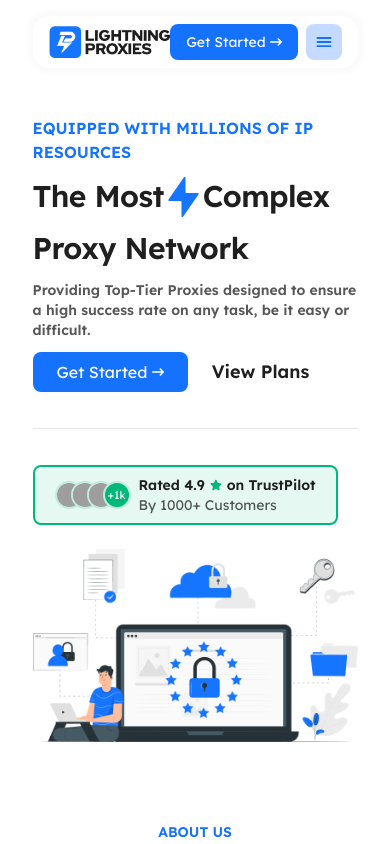
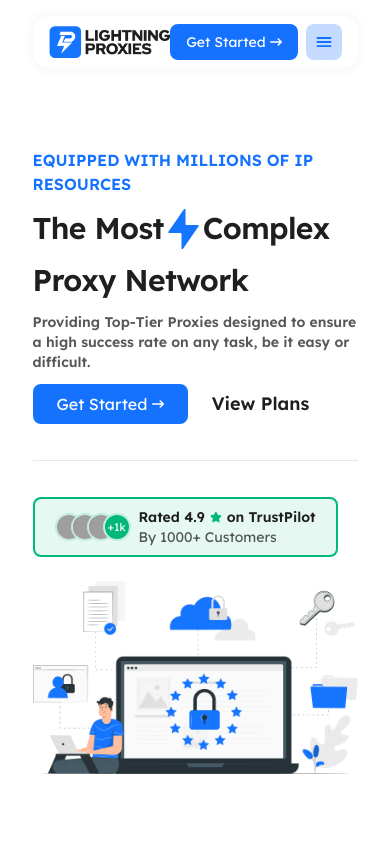
Before and after one commit to voldev94321/lightening, a Next.js app: page / in a window 390 px wide. Shown: the top 844 px of the page. Built offline with nearby package versions, Linux system fonts and the light colour scheme; grey boxes are pictures that could not be loaded.

Commit message:
fix: header sticky

```diff
--- a/src/app/landing/LandingPage/LandingComponent/index.tsx
+++ b/src/app/landing/LandingPage/LandingComponent/index.tsx
@@ -6,7 +6,7 @@
 
 const LandingComponent = () => {
   return (
-    <div className="md:flex mt-12 gap-12">
+    <div className="md:flex mt-24 gap-12">
       <div className="flex-grow flex flex-col gap-3">
         <div className="text-accent uppercase font-semibold">
           Equipped with Millions of IP Resources
--- a/src/app/landing/LandingPage/LearnMoreComponent/index.tsx
+++ b/src/app/landing/LandingPage/LearnMoreComponent/index.tsx
@@ -1,3 +1,4 @@
+/* eslint-disable @next/next/no-img-element */
 "use client";
 
 import { FaArrowRightLong } from "react-icons/fa6";
--- a/src/layouts/TopBar/index.tsx
+++ b/src/layouts/TopBar/index.tsx
@@ -31,7 +31,7 @@
 
 const TopBar = () => {
   return (
-    <CardBox className="md:mt-12 mt-4 md:h-24 w-full shadow-[0px_0px_5px_5px_rgb(150,150,150,0.05)]">
+    <CardBox className="sticky md:top-12 top-4 md:h-24 w-full bg-white z-20 shadow-[0px_0px_5px_5px_rgb(150,150,150,0.05)]">
       <div className="flex items-center w-full h-full justify-between">
         <img src="/img/logo.png" alt="logo" className="md:h-12 h-8" />
         <div className="md:flex gap-12 hidden">
```
